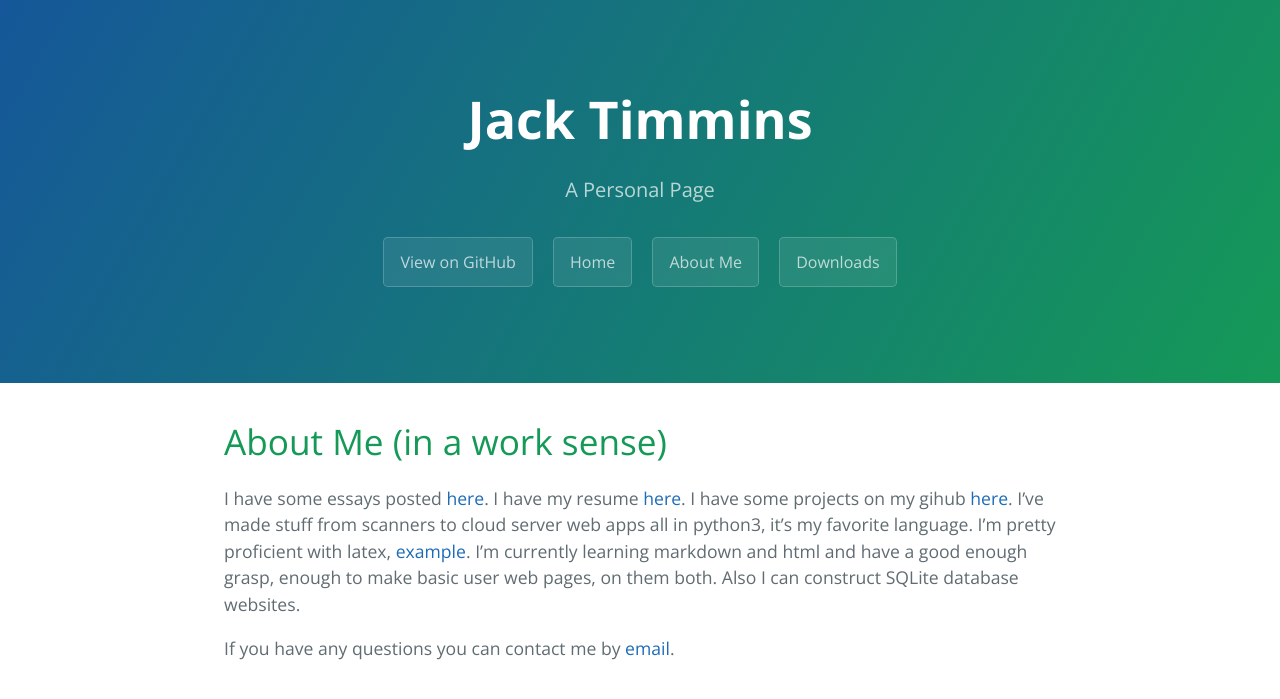
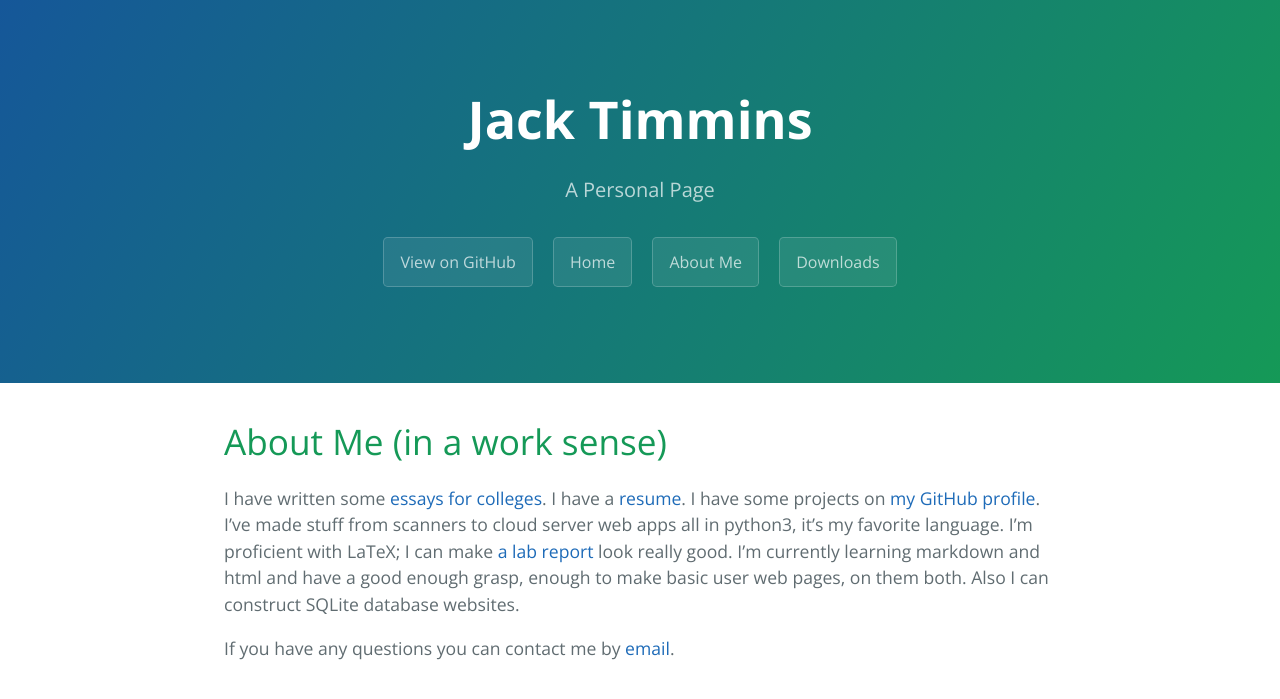
Before and after one commit to jonahweissman/Tim-Jackins.github.io, a Jekyll site: the page built from pages/resume.md, in a window 1280 px wide. Shown: the top 699 px of the page. Built offline with Jekyll 4.4.1, drawn with Linux system fonts in a browser that asks for light colours; our own code applies the rules of GitHub Pages for plain Markdown files.

Commit message:
Update resume.md

```diff
--- a/pages/resume.md
+++ b/pages/resume.md
@@ -3,6 +3,6 @@ layout: default
 ---
 # About Me (in a work sense)
 
-I have some essays posted [here](/pages/essays.html). I have my resume [here](/media/resume.pdf). I have some projects on my gihub [here](https://github.com/Tim-Jackins). I've made stuff from scanners to cloud server web apps all in python3, it's my favorite language. I'm pretty proficient with latex, [example](/media/lab5.pdf). I'm currently learning markdown and html and have a good enough grasp, enough to make basic user web pages, on them both. Also I can construct SQLite database websites.
+I have written some [essays for colleges](/pages/essays.html). I have a [resume](/media/resume.pdf). I have some projects on [my GitHub profile](https://github.com/Tim-Jackins). I've made stuff from scanners to cloud server web apps all in python3, it's my favorite language. I'm proficient with LaTeX; I can make [a lab report](/media/lab5.pdf) look really good. I'm currently learning markdown and html and have a good enough grasp, enough to make basic user web pages, on them both. Also I can construct SQLite database websites.
 
 If you have any questions you can contact me by [email](mailto:timmins.jack595@gmail.com).
```
